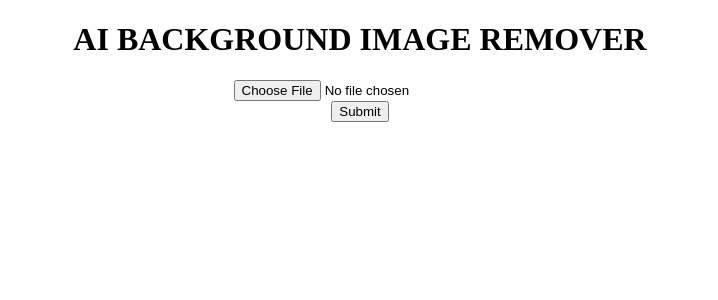
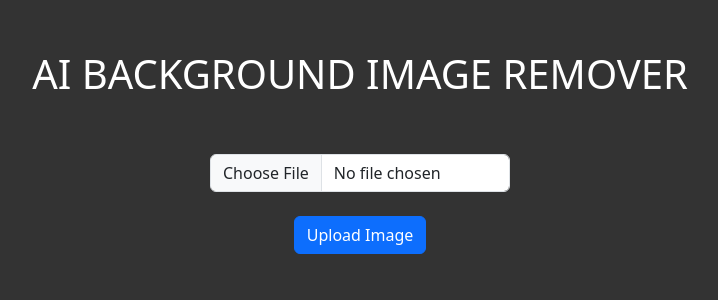
Before and after one commit to ItsAdi22/ai-background-image-remover, a Flask app: page / in a window 1280 px wide. Shown: the top 300 px of the page, without its empty margins (280-998 px from the left). Run offline with Flask 3, Linux system fonts and the light colour scheme.

Commit message:
added bootstrap, changed layout

```diff
--- a/templates/home.html
+++ b/templates/home.html
@@ -1,4 +1,4 @@
-<!DOCTYPE html>
+<!-- <!DOCTYPE html>
 <html lang="en">
 <head>
     <meta charset="UTF-8">
@@ -15,4 +15,48 @@
 
     </center>
 </body>
+</html> -->
+<!DOCTYPE html>
+<html lang="en">
+
+<head>
+    <meta charset="UTF-8" />
+    <meta name="viewport" content="width=device-width, initial-scale=1.0" />
+    <link href="https://cdn.jsdelivr.net/npm/bootstrap@5.3.2/dist/css/bootstrap.min.css" rel="stylesheet"
+        integrity="sha384-T3c6CoIi6uLrA9TneNEoa7RxnatzjcDSCmG1MXxSR1GAsXEV/Dwwykc2MPK8M2HN" crossorigin="anonymous" />
+    <title>AI BACKGROUND IMAGE REMOVER</title>
+    <style>
+        body {
+            background-color: #333;
+            color: white;
+        }
+
+        .container {
+            margin-top: 50px;
+            text-align: center;
+        }
+
+        .container-form {
+            width: 300px;
+            text-align: center;
+        }
+    </style>
+</head>
+
+<body>
+    <div class="container">
+        <h1>AI BACKGROUND IMAGE REMOVER</h1>
+        <br /><br />
+        <center>
+        <div class="container-form">
+            <form id="image-upload-form" action="/output" method="post" enctype="multipart/form-data">
+                <input type="file" id="image-input" name="img" class="form-control" accept="image/*" />
+                <br />
+                <button type="submit" class="btn btn-primary">Upload Image</button>
+            </form>
+        </div>
+    </center>
+    </div>
+</body>
+
 </html>
```
